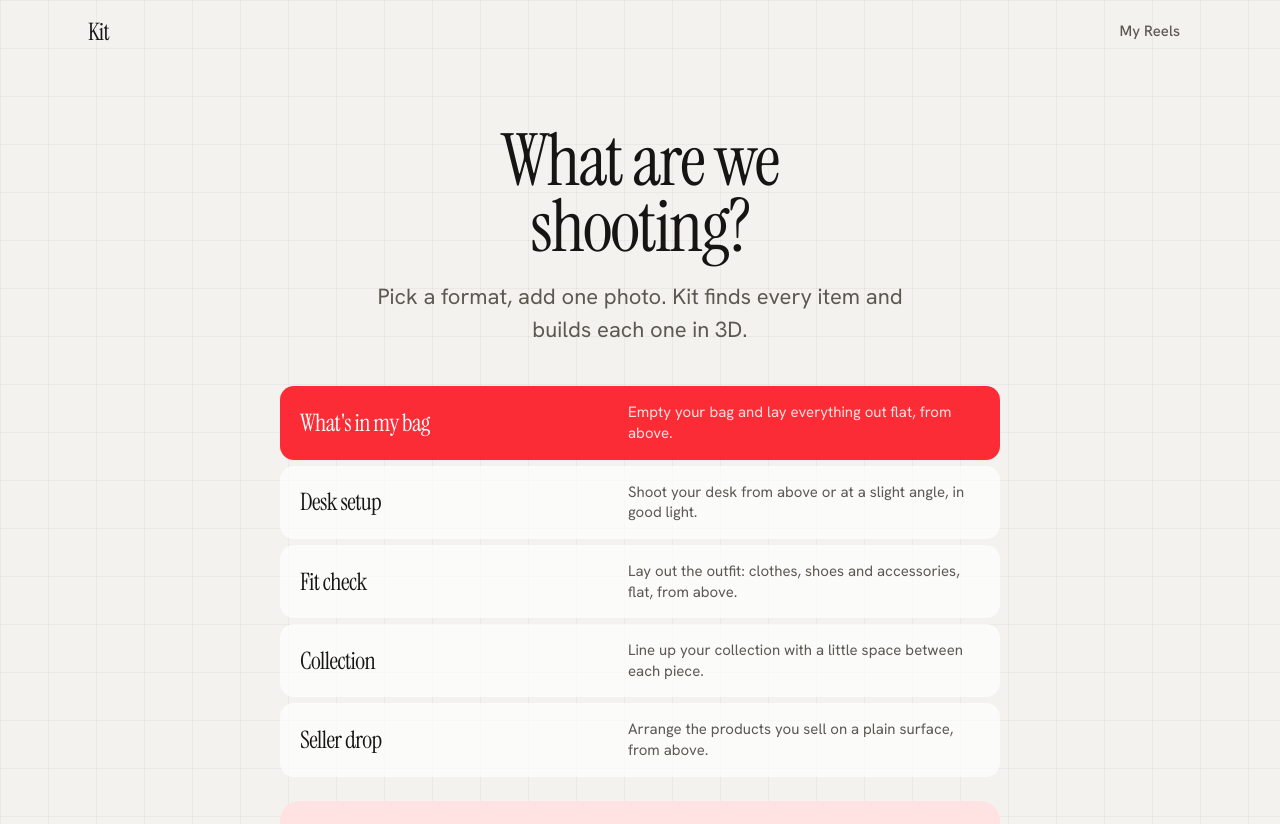
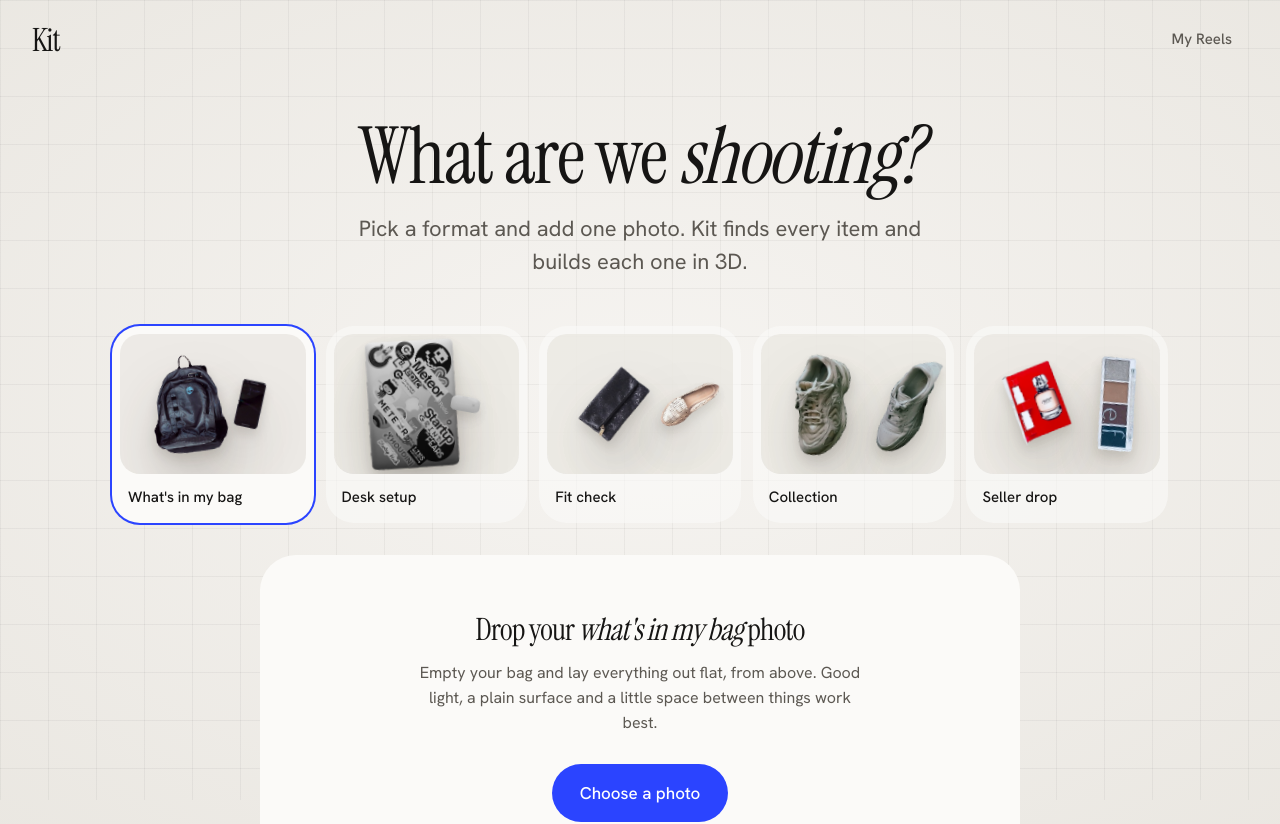
Before and after one commit to SooryaCodes/kit, a Next.js app: page /new in a window 1280 px wide. Shown: the top 824 px of the page. Built offline with nearby package versions, Linux system fonts and the light colour scheme.

Commit message:
feat: Studio look for create, detect and build screens
Co-Authored-By: Claude Opus 5.5 <noreply@anthropic.com>

```diff
--- a/app/j/[id]/page.tsx
+++ b/app/j/[id]/page.tsx
@@ -7,7 +7,8 @@ export const metadata: Metadata = { title: "Your Reel · Kit" };
 export default async function JobPage({ params }: { params: Promise<{ id: string }> }) {
   const { id } = await params;
   return (
-    <main className="min-h-svh bg-grid">
+    <main className="bg-studio relative isolate min-h-svh">
+      <div className="bg-grid pointer-events-none fixed inset-0 -z-10" aria-hidden />
       <AppHeader />
       <div className="mx-auto w-full max-w-4xl px-4 pb-24 pt-8 text-center sm:px-6 sm:pt-12">
         <JobScreen id={id} />
--- a/app/new/create-flow.tsx
+++ b/app/new/create-flow.tsx
@@ -6,6 +6,30 @@ import { saveReel } from "@/lib/client/my-reels";
 import { TEMPLATE_LIST, type TemplateId } from "@/lib/templates";
 
 const SAMPLE = { url: "/showcase/bag/photo.jpg", template: "bag" as TemplateId };
+
+/** A real object from each kind of shoot, so every format reads at a glance. */
+const TILE_ART: Record<TemplateId, { src: string; w: string; r: number }[]> = {
+  bag: [
+    { src: "/showcase/bag/0.png", w: "46%", r: -6 },
+    { src: "/showcase/bag/3.png", w: "16%", r: 12 },
+  ],
+  desk: [
+    { src: "/showcase/desk/1.png", w: "56%", r: -4 },
+    { src: "/showcase/desk/6.png", w: "18%", r: 10 },
+  ],
+  fit: [
+    { src: "/showcase/outfit/3.png", w: "44%", r: -8 },
+    { src: "/showcase/outfit/1.png", w: "30%", r: 14 },
+  ],
+  collection: [
+    { src: "/showcase/sneakers/0.png", w: "40%", r: -10 },
+    { src: "/showcase/sneakers/10.png", w: "36%", r: 8 },
+  ],
+  seller: [
+    { src: "/showcase/products/3.png", w: "40%", r: -6 },
+    { src: "/showcase/products/9.png", w: "30%", r: 10 },
+  ],
+};
 
 export function CreateFlow({ initialTemplate }: { initialTemplate: TemplateId }) {
   const router = useRouter();
@@ -61,29 +85,38 @@ export function CreateFlow({ initialTemplate }: { initialTemplate: TemplateId })
   const current = TEMPLATE_LIST.find((t) => t.id === template)!;
 
   return (
-    <div className="mx-auto w-full max-w-3xl px-4 pb-24 pt-10 text-center sm:px-6 sm:pt-16">
-      <h1 className="font-display text-[clamp(2.25rem,1.4rem+4vw,4.5rem)] leading-[0.92] text-ink">
-        What are we
-        <br />
-        shooting?
+    <div className="mx-auto w-full max-w-[1120px] px-5 pb-28 pt-6 text-center sm:px-8 sm:pt-10">
+      <h1 className="font-display text-title text-ink">
+        What are we <span className="italic">shooting?</span>
       </h1>
-      <p className="mx-auto mt-5 max-w-xl text-lead text-ink-muted">Pick a format, add one photo. Kit finds every item and builds each one in 3D.</p>
+      <p className="mx-auto mt-5 max-w-xl text-lead text-ink-muted">Pick a format and add one photo. Kit finds every item and builds each one in 3D.</p>
 
-      <fieldset className="mt-10" disabled={busy}>
+      <fieldset className="mt-12" disabled={busy}>
         <legend className="sr-only">Format</legend>
-        <div className="flex flex-col gap-1.5">
+        <div className="flex snap-x gap-3 overflow-x-auto pb-2 sm:grid sm:grid-cols-5 sm:overflow-visible">
           {TEMPLATE_LIST.map((t) => {
             const on = t.id === template;
             return (
               <label
                 key={t.id}
-                className={`group flex cursor-pointer items-center justify-between gap-4 rounded-lg px-5 py-4 text-left transition-colors ${
-                  on ? "bg-red-500 text-white" : "bg-white/70 text-ink hover:bg-red-100"
+                className={`group relative flex w-[42vw] shrink-0 snap-center cursor-pointer flex-col rounded-2xl p-2 text-left transition-[background-color,box-shadow,transform] duration-300 sm:w-auto ${
+                  on ? "bg-card shadow-[0_0_0_2px_var(--color-cobalt-500)]" : "bg-card/60 hover:-translate-y-0.5 hover:bg-card"
                 }`}
               >
                 <input type="radio" name="template" value={t.id} checked={on} onChange={() => setTemplate(t.id)} className="sr-only" />
-                <span className="font-display text-[clamp(1.05rem,0.9rem+0.8vw,1.5rem)] leading-none">{t.name}</span>
-                <span className={`hidden max-w-[22rem] text-[15px] leading-snug sm:block ${on ? "text-white/85" : "text-ink-muted"}`}>{t.prompt}</span>
+                <span className="relative block aspect-[4/3] overflow-hidden rounded-xl bg-paper-deep/70">
+                  {TILE_ART[t.id].map((a, i) => (
+                    // eslint-disable-next-line @next/next/no-img-element
+                    <img
+                      key={a.src}
+                      src={a.src}
+                      alt=""
+                      className="shadow-object absolute top-1/2 transition-transform duration-500 group-hover:scale-[1.04]"
+                      style={{ width: a.w, left: i === 0 ? "14%" : "62%", transform: `translateY(-50%) rotate(${a.r}deg)` }}
+                    />
+                  ))}
+                </span>
+                <span className="px-2 pb-1.5 pt-3 text-[15px] font-medium text-ink">{t.name}</span>
               </label>
             );
           })}
@@ -101,47 +134,44 @@ export function CreateFlow({ initialTemplate }: { initialTemplate: TemplateId })
           setDragging(false);
           choose(e.dataTransfer.files[0]);
         }}
-        className={`mt-6 rounded-xl p-6 transition-colors sm:p-8 ${dragging ? "bg-red-200" : "bg-red-100"}`}
+        className={`mx-auto mt-6 max-w-[760px] rounded-3xl p-6 transition-colors duration-300 sm:p-10 ${dragging ? "bg-cobalt-50 shadow-[0_0_0_2px_var(--color-cobalt-500)]" : "bg-card"}`}
       >
         {preview ? (
-          <div className="flex flex-col items-center gap-5">
+          <div className="flex flex-col items-center gap-6">
             {/* eslint-disable-next-line @next/next/no-img-element */}
-            <img src={preview} alt="Your photo" className="max-h-[46vh] w-auto rounded-lg object-contain" />
+            <img src={preview} alt="Your photo" className="max-h-[44vh] w-auto rounded-2xl object-contain" />
             <div className="flex flex-wrap justify-center gap-2">
               <button
                 type="button"
                 onClick={() => file && start(file, template)}
                 disabled={busy}
-                className="rounded-md bg-red-500 px-6 py-3.5 text-[17px] font-medium text-white transition-transform active:scale-[0.97] disabled:opacity-60"
+                className="rounded-full bg-cobalt-500 px-7 py-4 text-[17px] font-medium text-white transition-[transform,background-color] hover:bg-cobalt-600 active:scale-[0.97] disabled:opacity-60"
               >
                 {busy ? "Uploading…" : "Find my items"}
               </button>
-              <button
-                type="button"
-                onClick={() => setFile(null)}
-                disabled={busy}
-                className="rounded-md bg-white px-5 py-3.5 text-[17px] font-medium text-ink transition-colors hover:bg-red-50"
-              >
+              <button type="button" onClick={() => setFile(null)} disabled={busy} className="rounded-full px-6 py-4 text-[17px] font-medium text-ink-muted transition-colors hover:text-ink">
                 Choose another
               </button>
             </div>
           </div>
         ) : (
-          <div className="flex flex-col items-center gap-4 py-6">
-            <p className="text-lead text-ink">Drop your photo here</p>
-            <p className="max-w-md text-[15px] text-ink-muted">{current.prompt} Good light, a plain surface and a little space between things work best.</p>
-            <div className="mt-2 flex flex-wrap justify-center gap-2">
+          <div className="flex flex-col items-center gap-3 py-4">
+            <p className="font-display text-[clamp(28px,2.4vw,40px)] leading-tight text-ink">
+              Drop your <span className="italic">{current.name.toLowerCase()}</span> photo
+            </p>
+            <p className="max-w-md text-[16px] text-ink-muted">{current.prompt} Good light, a plain surface and a little space between things work best.</p>
+            <div className="mt-4 flex flex-wrap justify-center gap-2">
               <button
                 type="button"
                 onClick={() => pickRef.current?.click()}
-                className="rounded-md bg-red-500 px-6 py-3.5 text-[17px] font-medium text-white transition-transform active:scale-[0.97]"
+                className="rounded-full bg-cobalt-500 px-7 py-4 text-[17px] font-medium text-white transition-[transform,background-color] hover:bg-cobalt-600 active:scale-[0.97]"
               >
                 Choose a photo
               </button>
               <button
                 type="button"
                 onClick={() => cameraRef.current?.click()}
-                className="rounded-md bg-white px-5 py-3.5 text-[17px] font-medium text-ink transition-colors hover:bg-red-50 sm:hidden"
+                className="rounded-full bg-ink px-6 py-4 text-[17px] font-medium text-white transition-transform active:scale-[0.97] sm:hidden"
               >
                 Take a photo
               </button>
@@ -153,14 +183,14 @@ export function CreateFlow({ initialTemplate }: { initialTemplate: TemplateId })
       </div>
 
       {error && (
-        <p role="alert" className="mt-4 text-[15px] font-medium text-red-700">
+        <p role="alert" className="mt-4 text-[15px] font-medium text-destructive">
           {error}
         </p>
       )}
 
-      <p className="mt-8 text-[15px] text-ink-muted">
+      <p className="mt-8 text-[16px] text-ink-muted">
         No photo handy?{" "}
-        <button type="button" onClick={trySample} disabled={busy} className="font-medium text-red-600 underline-offset-4 hover:underline">
+        <button type="button" onClick={trySample} disabled={busy} className="font-medium text-cobalt-600 underline-offset-4 hover:underline">
           Try our sample bag
         </button>
       </p>
--- a/app/new/page.tsx
+++ b/app/new/page.tsx
@@ -8,7 +8,8 @@ export const metadata: Metadata = { title: "Make a Reel · Kit" };
 export default async function NewPage({ searchParams }: { searchParams: Promise<{ template?: string }> }) {
   const { template } = await searchParams;
   return (
-    <main className="min-h-svh bg-grid">
+    <main className="bg-studio relative isolate min-h-svh">
+      <div className="bg-grid pointer-events-none fixed inset-0 -z-10" aria-hidden />
       <AppHeader action={false} />
       <CreateFlow initialTemplate={isTemplateId(template) ? template : "bag"} />
     </main>
--- a/components/app/app-header.tsx
+++ b/components/app/app-header.tsx
@@ -2,23 +2,23 @@ import Link from "next/link";
 
 export function Wordmark({ className = "" }: { className?: string }) {
   return (
-    <Link href="/" className={`font-display text-2xl leading-none text-ink transition-opacity hover:opacity-70 ${className}`} aria-label="Kit home">
+    <Link href="/" className={`font-display text-[32px] leading-none text-ink transition-opacity hover:opacity-70 ${className}`} aria-label="Kit home">
       Kit
     </Link>
   );
 }
 
-/** Plain bar: wordmark, My Reels, one action. */
+/** Quiet bar: wordmark, My Reels, one action. */
 export function AppHeader({ action = true }: { action?: boolean }) {
   return (
-    <header className="mx-auto flex h-16 w-full max-w-6xl items-center justify-between px-4 sm:px-6">
+    <header className="relative z-20 mx-auto flex h-20 w-full max-w-[1320px] items-center justify-between px-5 sm:px-8">
       <Wordmark />
-      <nav className="flex items-center gap-2 text-[15px]">
-        <Link href="/reels" className="rounded-md px-3 py-2 font-medium text-ink-muted transition-colors hover:bg-red-100 hover:text-ink">
+      <nav className="flex items-center gap-1 text-[15px]">
+        <Link href="/reels" className="rounded-full px-4 py-2.5 font-medium text-ink-muted transition-colors hover:text-ink">
           My Reels
         </Link>
         {action && (
-          <Link href="/new" className="rounded-md bg-ink px-4 py-2 font-medium text-white transition-transform active:scale-[0.97]">
+          <Link href="/new" className="rounded-full bg-ink px-5 py-2.5 font-medium text-white transition-transform active:scale-[0.97]">
             Make a Reel
           </Link>
         )}
```
Also changed, not shown: app/j/[id]/job-screen.tsx (+24 -34 lines).
